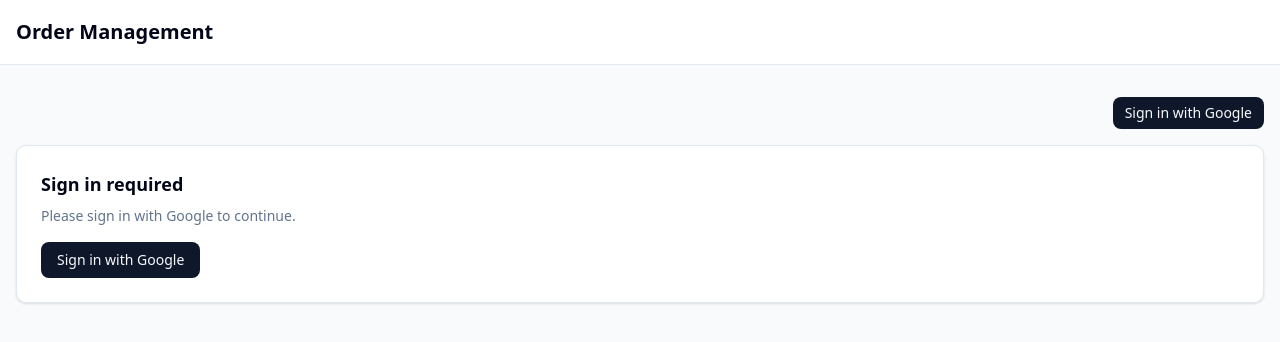
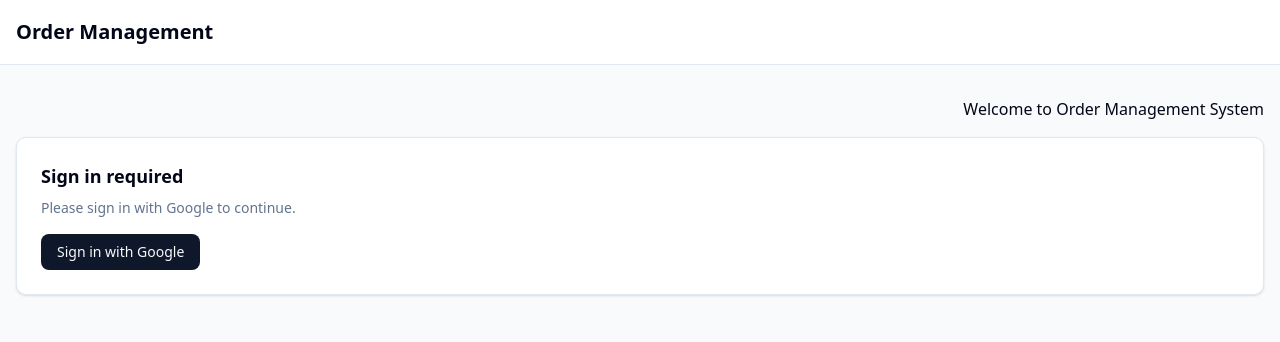
Before and after one commit to SumitSinghvi/order-fulfillment, a React (Vite) app: page / in a window 1280 px wide. Shown: the top 342 px of the page. Built offline with nearby package versions, Linux system fonts and the light colour scheme; no server answers.

Commit message:
login fnctionality added1

```diff
--- a/src/App.jsx
+++ b/src/App.jsx
@@ -62,9 +62,7 @@ function App() {
               </Button>
             </div>
           ) : (
-            <Button size="sm" onClick={handleSignIn}>
-              Sign in with Google
-            </Button>
+            <p>Welcome to Order Management System</p>
           )}
         </div>
 
```
